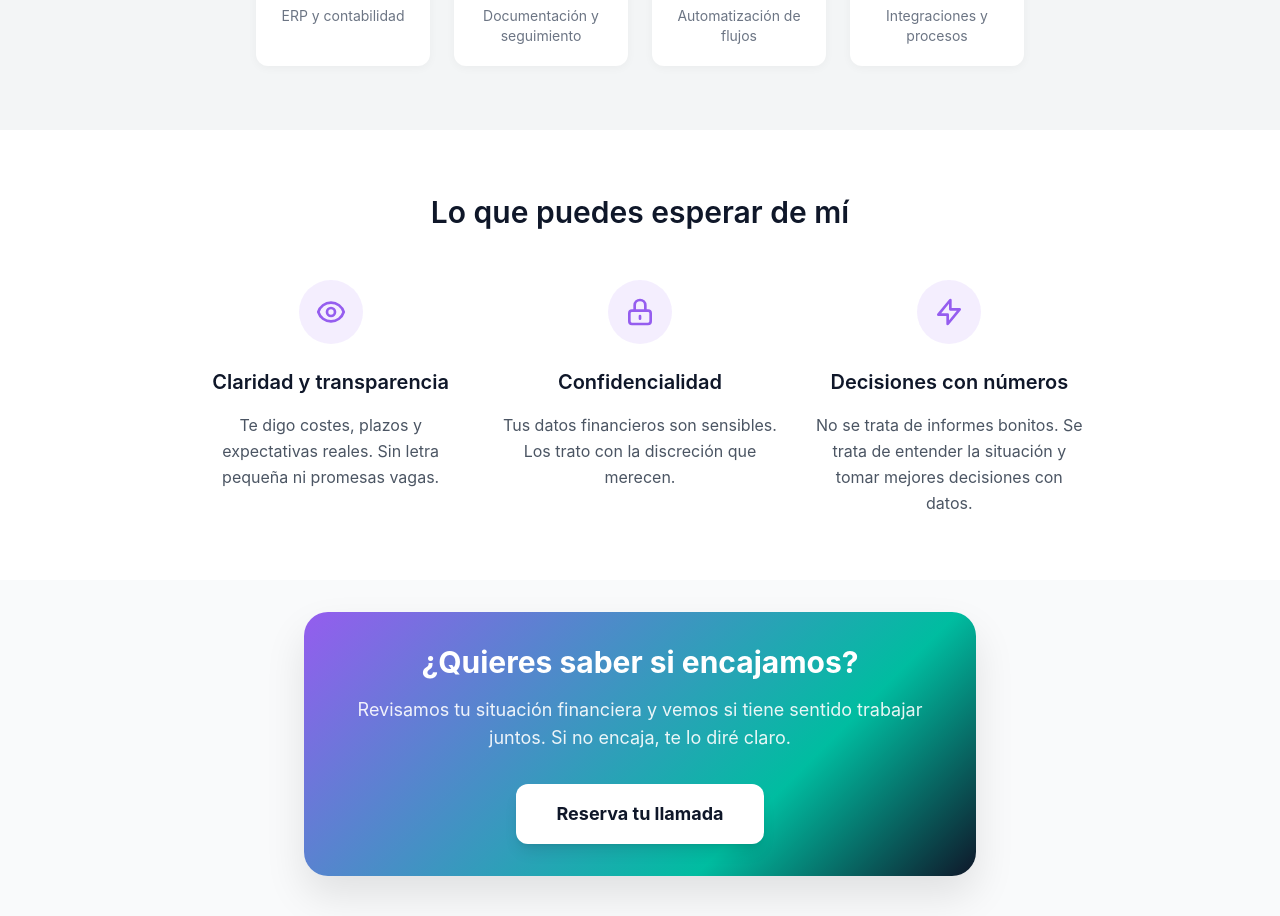
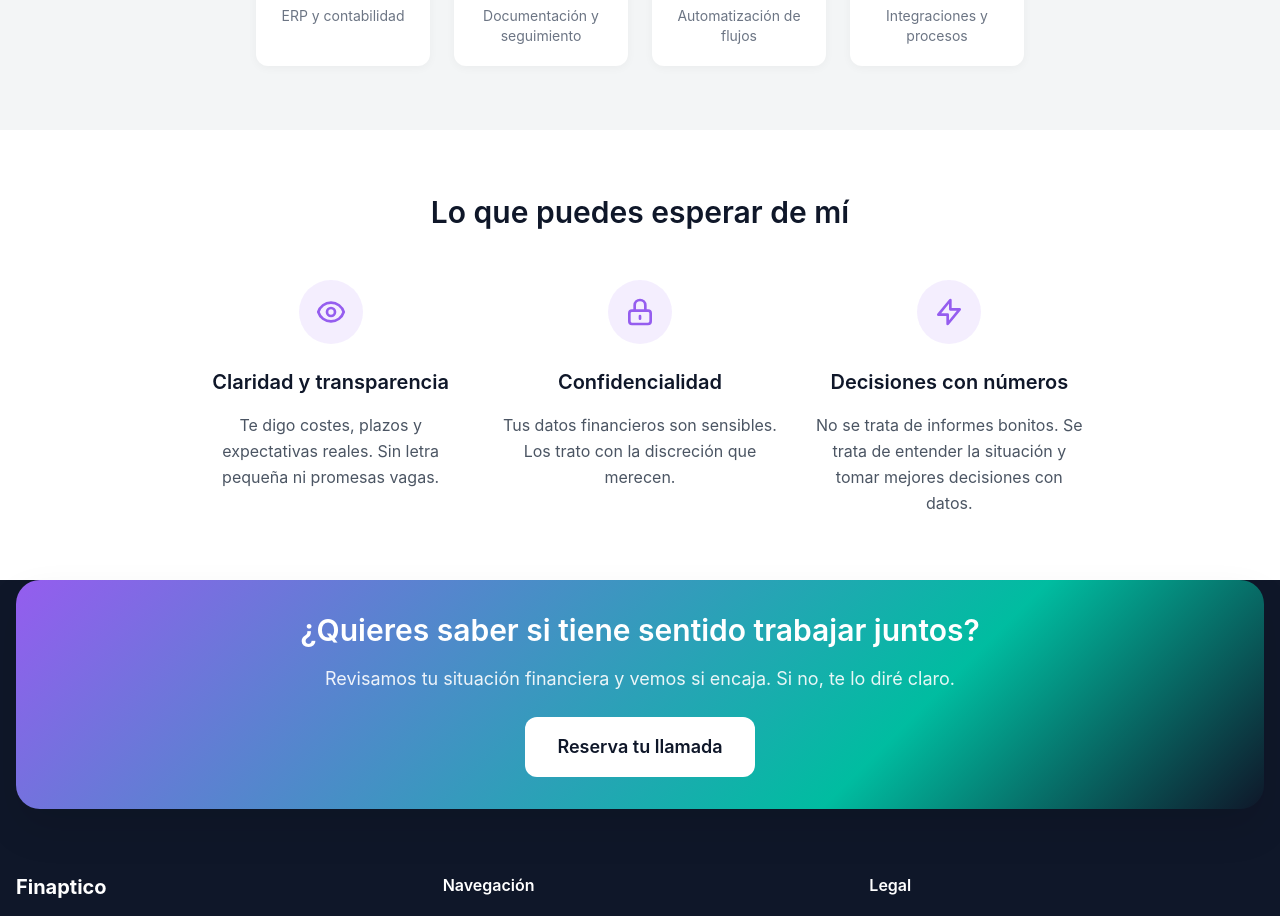
Before and after one commit to Shatzilie/web-finaptico, a React (Vite) app: page /sobre-mi in a window 1280 px wide. Shown: the part 2080-2996 px from the top of the page. Built offline with nearby package versions, Linux system fonts and the light colour scheme.

Commit message:
fix: remove page CTAs — Footer global is the single CTA across all pages

```diff
--- a/src/pages/SobreMi.tsx
+++ b/src/pages/SobreMi.tsx
@@ -1,4 +1,3 @@
-import { Link } from "react-router-dom";
 import Header from "../components/Header";
 import Footer from "../components/Footer";
 import SEOHead from "../components/SEOHead";
@@ -156,7 +155,7 @@ const SobreMi = () => {
         </section>
 
         {/* Valores */}
-        <section className="bg-white py-16">
+        <section className="bg-white pt-16 pb-32">
           <div className="container mx-auto px-4">
             <div className="max-w-4xl mx-auto">
               <h2 className="text-h2 text-text-primary text-center mb-12">Lo que puedes esperar de mí</h2>
@@ -203,25 +202,6 @@ const SobreMi = () => {
           </div>
         </section>
 
-        {/* CTA */}
-        <section className="section-light pt-8 pb-32">
-          <div className="container mx-auto px-4">
-            <div className="max-w-2xl mx-auto text-center">
-              <div className="cta-gradient">
-                <h2 className="text-2xl md:text-3xl font-bold mb-4">¿Quieres saber si encajamos?</h2>
-                <p className="text-lg mb-8 opacity-90">
-                  Revisamos tu situación financiera y vemos si tiene sentido trabajar juntos. Si no encaja, te lo diré claro.
-                </p>
-                <Link
-                  to="/contacto"
-                  className="inline-block bg-white text-[hsl(222,47%,11%)] hover:bg-gray-100 transition-colors duration-200 rounded-[var(--radius-pill)] px-10 py-4 font-bold text-lg shadow-lg"
-                >
-                  Reserva tu llamada
-                </Link>
-              </div>
-            </div>
-          </div>
-        </section>
       </main>
 
       <Footer />
```
